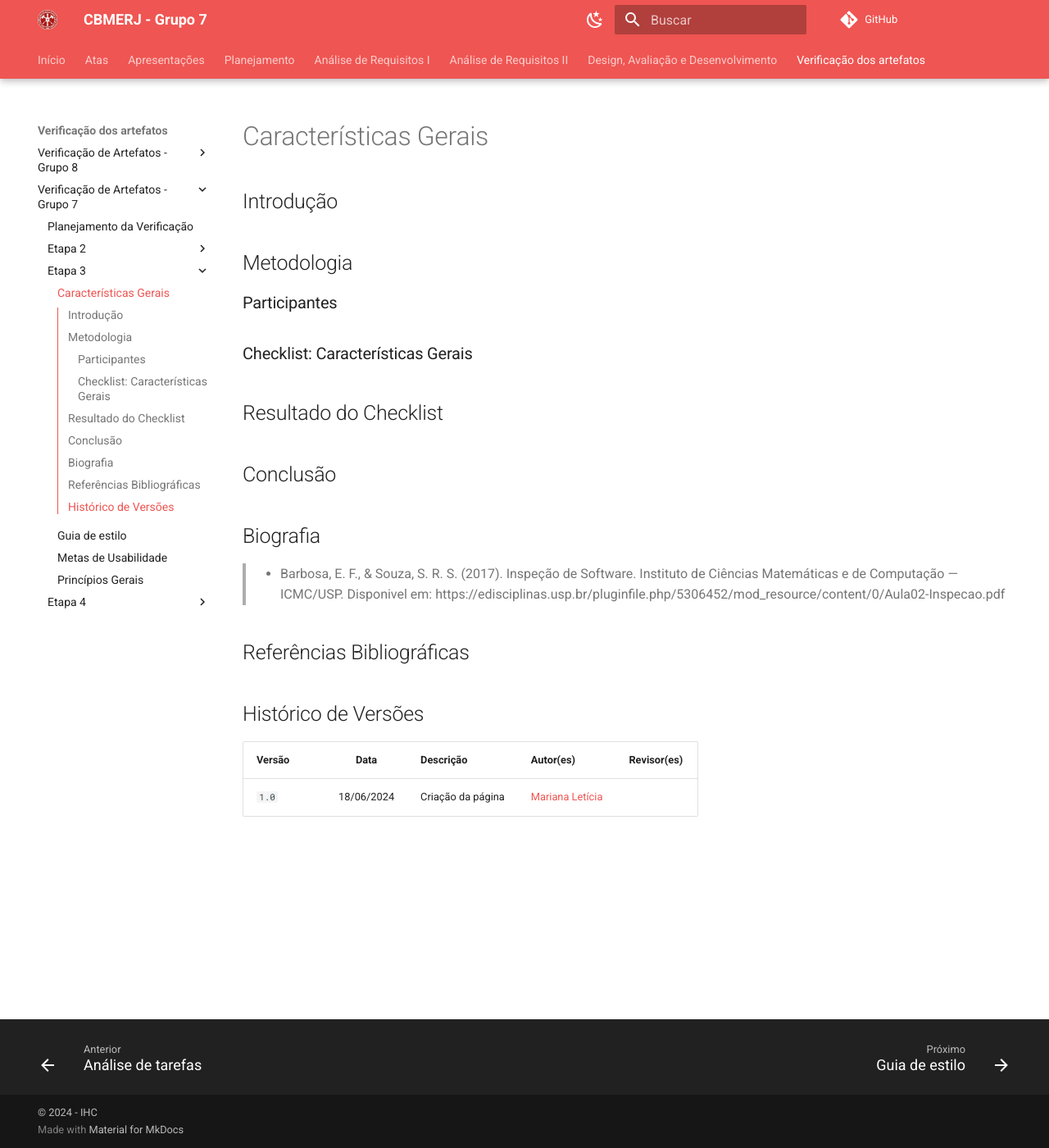
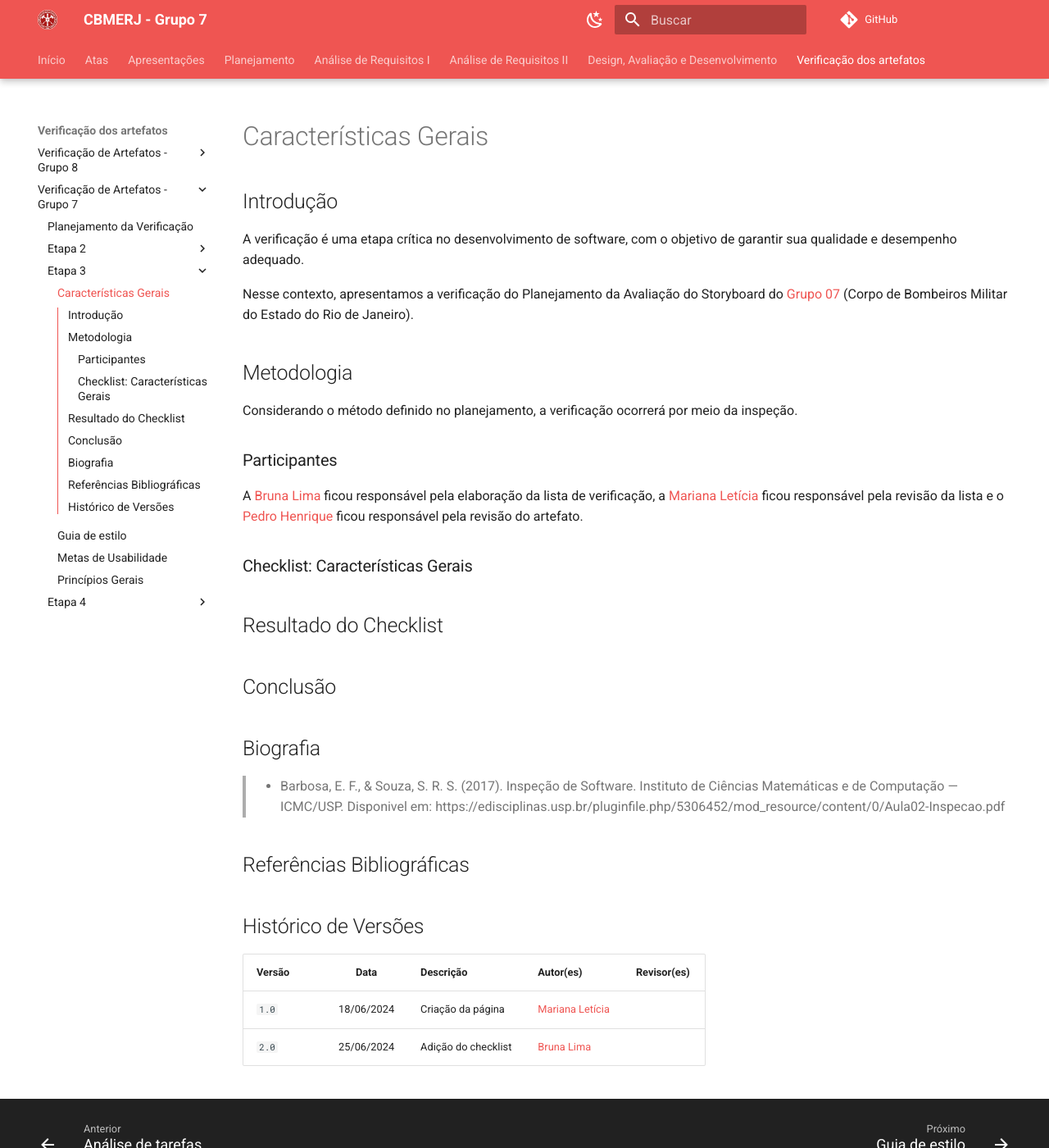
Before and after one commit to Interacao-Humano-Computador/2024.1-CBMERJ, an MkDocs documentation site: the page built from docs/verificacao_artefatos/verificacao_nosso_grupo/etapa_3/caracteristicas_gerais.md, in a window 1280 px wide and 1400 px high. Shown: the whole window at 82% size. Built offline with MkDocs 1.6.1 and Material for MkDocs 9.7.7, drawn with Linux system fonts in a browser that asks for light colours; comment, search, counter and statistics services are not loaded.

Commit message:
Correções

```diff
--- a/docs/verificacao_artefatos/verificacao_nosso_grupo/etapa_3/caracteristicas_gerais.md
+++ b/docs/verificacao_artefatos/verificacao_nosso_grupo/etapa_3/caracteristicas_gerais.md
@@ -1,78 +1,16 @@
 ## Introdução
+A verificação é uma etapa crítica no desenvolvimento de software, com o objetivo de garantir sua qualidade e desempenho adequado.
 
+Nesse contexto, apresentamos a verificação do Planejamento da Avaliação do Storyboard do [Grupo 07](https://interacao-humano-computador.github.io/2024.1-CBMERJ) (Corpo de Bombeiros Militar do Estado do Rio de Janeiro).</p>
 
 ## Metodologia
-
+Considerando o método definido no planejamento, a verificação ocorrerá por meio da inspeção.
 
 ### Participantes
+A [Bruna Lima](https://github.com/libruna) ficou responsável pela elaboração da lista de verificação, a [Mariana Letícia](https://github.com/Marianannn) ficou responsável pela revisão da lista e o [Pedro Henrique](https://github.com/PedroHhenriq) ficou responsável pela revisão do artefato.
 
 ### Checklist: Características Gerais
-<!-- template de checklist -->
-<!-- - **Item 1:** (COLOCAR DESCRIÇÃO AQUI)
-    - **Fonte:**
-    - **Imagem:**
-    <br>
 
-    <center>
-
-    ![](img/)
-
-    </center>
-
-    <p style="text-align: center">Figura 1: (COLOCAR A DESCRIÇÃO DA PERGUNTA QUI)</p>
-
-- **Item 2:** (COLOCAR DESCRIÇÃO)
-    - **Fonte:** (COLOCAR FONTE AQUI)
-    - **Imagem:**
-    <br>
-
-    <center>
-
-    ![](img/)
-
-    </center>
-
-    <p style="text-align: center">Figura 2: (COLOCAR A LEGENDA AQUI)</p>
-
-
-- **Item 3:** (COLOCAR DESCRIÇÃO)
-    - **Fonte:** (COLOCAR FONTE AQUI)
-    - **Imagem:**
-    <br>
-
-    <center>
-
-    ![](img/)
-
-    </center>
-
-    <p style="text-align: center">Figura 3: (COLOCAR A LEGENDA AQUI)</p>
-
-- **Item 4:**
-    - **Fonte:**
-    - **Imagem:**
-    <br>
-
-    <center>
-
-    ![](img/)
-
-    </center>
-
-    <p style="text-align: center">Figura 4: (COLOCAR A LEGENDA AQUI)</p>
-
-- **Item 5:** (COLOCAR DESCRIÇÃO)
-    - **Fonte:** (INSERIR FONTE)
-    - **Imagem:**
-    <br>
-
-    <center>
-
-    ![](img/)
-
-    </center>
-
-    <p style="text-align: center">Figura 5: (COLOCAR LEGENDA AQUI)</p> -->
 
 ## Resultado do Checklist
  <!-- template de VERIFICAÇÃO -->
@@ -108,3 +46,4 @@ title="YouTube video player" frameborder="0" allow="accelerometer; autoplay; cli
 | Versão |    Data    | Descrição                                 | Autor(es)                                       | Revisor(es)                                    |
 | ------ | :--------: | ----------------------------------------- | ----------------------------------------------- | ---------------------------------------------- |
 | `1.0`   | 18/06/2024 | Criação da página                         | [Mariana Letícia](https://github.com/Marianannn) |   |
+| `2.0`   | 25/06/2024 | Adição do checklist                        | [Bruna Lima](https://github.com/libruna) |   |
```
Also changed, not shown: docs/verificacao_artefatos/verificacao_nosso_grupo/etapa_4/nivel_1/storyboard/planejamento_avaliacao.md (+1 -1 lines), docs/verificacao_artefatos/verificacao_nosso_grupo/etapa_4/nivel_1/storyboard/storyboard.md (+1 -1 lines), docs/verificacao_artefatos/verificacao_nosso_grupo/planejamento_verificacao.md (+20 -20 lines).
